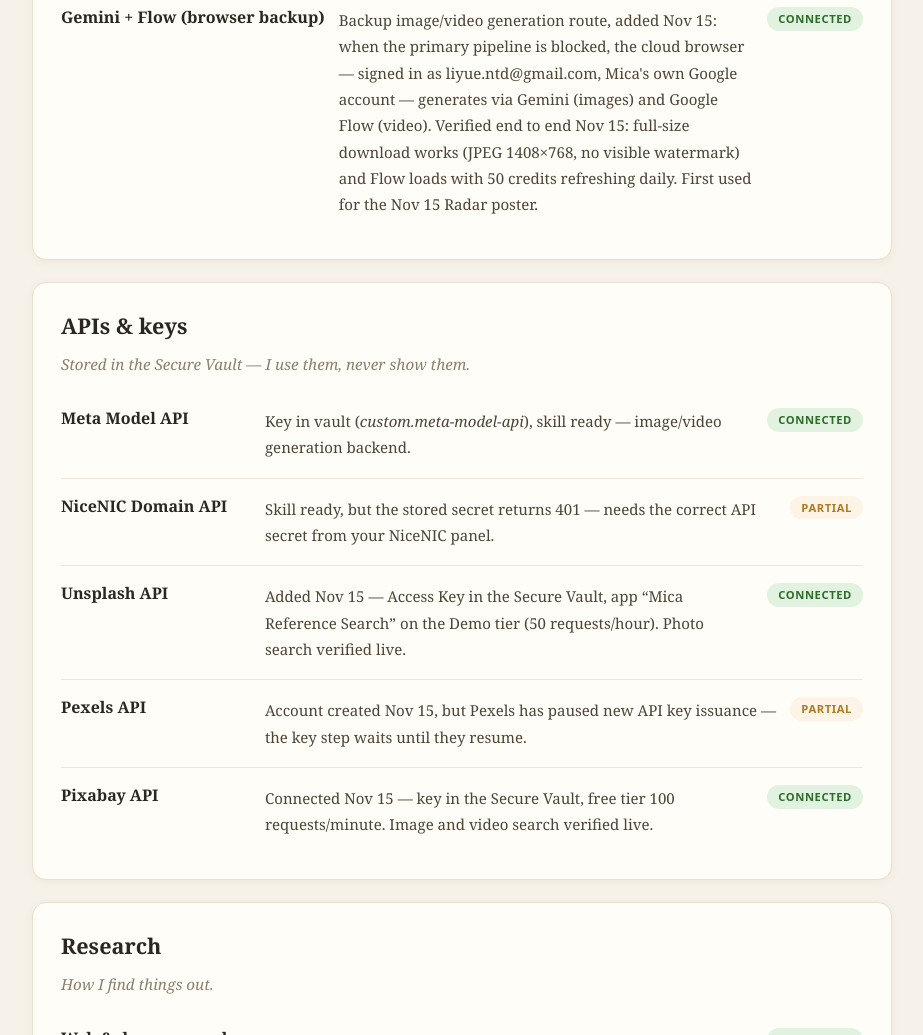
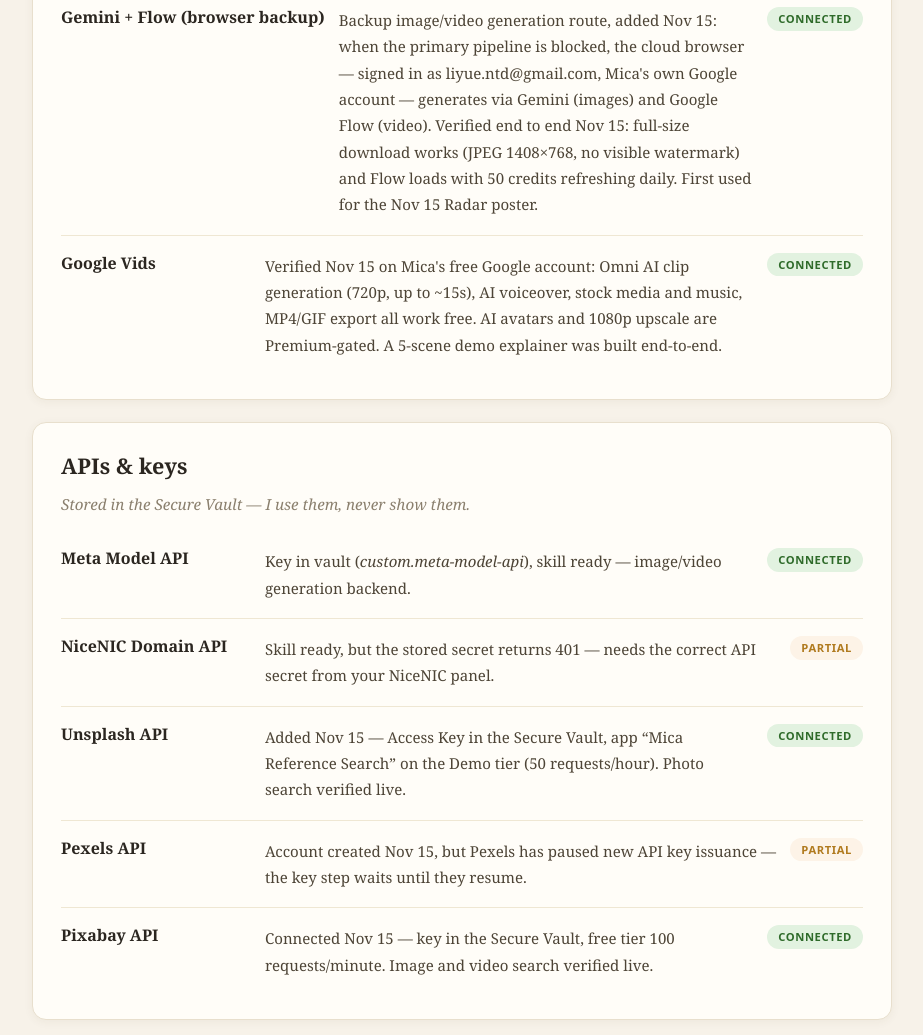
Before and after one commit to liyue2055/fun-facts, a plain HTML site: page site/toolbox.html in a window 1280 px wide. Shown: the part 2095-3130 px from the top of the page, without its empty margins (178-1101 px from the left). Drawn offline with Linux system fonts and the light colour scheme.

Commit message:
toolbox: add Google Vids (verified free on Mica's account) (EN + ZH)

```diff
--- a/site/toolbox.html
+++ b/site/toolbox.html
@@ -112,6 +112,7 @@
     <div class="tool"><div class="name">Voice &amp; audio</div><div class="desc"><p>Voice notes and narration via TTS. Your ElevenLabs voice + Suno music pipeline stays yours — I assemble around it.</p></div><div><span class="badge ok">connected</span></div></div>
     <div class="tool"><div class="name">Images</div><div class="desc"><p>Generation and editing for thumbnails, posters, page art.</p></div><div><span class="badge ok">connected</span></div></div>
     <div class="tool"><div class="name">Gemini + Flow (browser backup)</div><div class="desc"><p>Backup image/video generation route, added Nov 15: when the primary pipeline is blocked, the cloud browser — signed in as liyue.ntd@gmail.com, Mica's own Google account — generates via Gemini (images) and Google Flow (video). Verified end to end Nov 15: full-size download works (JPEG 1408×768, no visible watermark) and Flow loads with 50 credits refreshing daily. First used for the Nov 15 Radar poster.</p></div><div><span class="badge ok">connected</span></div></div>
+    <div class="tool"><div class="name">Google Vids</div><div class="desc"><p>Verified Nov 15 on Mica's free Google account: Omni AI clip generation (720p, up to ~15s), AI voiceover, stock media and music, MP4/GIF export all work free. AI avatars and 1080p upscale are Premium-gated. A 5-scene demo explainer was built end-to-end.</p></div><div><span class="badge ok">connected</span></div></div>
   </div>
   <div class="lang-zh" style="display:none"><h2 class="sec">创作工具</h2><p class="secsub">视频、音频、图片、页面。</p>
     <div class="tool"><div class="name">Remotion</div><div class="desc"><p>10月7日已安装，位于 <em>~/workspace/remotion-studio</em>——代码驱动的动态图形：动画文字、图表、标题卡。已验证可渲染；演示视频已生成（动态文字+动画数据图）。</p></div><div><span class="badge ok">已接通</span></div></div>
@@ -119,6 +120,7 @@
     <div class="tool"><div class="name">语音与音频</div><div class="desc"><p>TTS 语音消息和旁白。你的 ElevenLabs 声音 + Suno 音乐流程还是你的——我围绕它组装。</p></div><div><span class="badge ok">已接通</span></div></div>
     <div class="tool"><div class="name">图片</div><div class="desc"><p>生成与编辑——缩略图、海报、页面配图。</p></div><div><span class="badge ok">已接通</span></div></div>
     <div class="tool"><div class="name">Gemini + Flow（浏览器备用路线）</div><div class="desc"><p>11月15日新增的备用图片/视频生成路线：主通道被堵时，云浏览器以 liyue.ntd@gmail.com（Mica 自己的 Google 账户）登录，用 Gemini 生成图片、用 Google Flow 生成视频。11月15日已端到端验证：可下载全尺寸图片（JPEG 1408×768，无可见水印），Flow 可用、每日刷新 50 点额度。首次用于 11月15日 Radar 海报。</p></div><div><span class="badge ok">已接通</span></div></div>
+    <div class="tool"><div class="name">Google Vids</div><div class="desc"><p>11月15日在 Mica 的免费 Google 账号上验证：Omni AI 生成片段（720p，最长约 15 秒）、AI 配音、素材库与音乐、MP4/GIF 导出均免费可用；AI 数字人与 1080p 升频需付费版。已完整做出一个 5 幕演示解说视频。</p></div><div><span class="badge ok">已接通</span></div></div>
   </div>
 </section>
 
```
